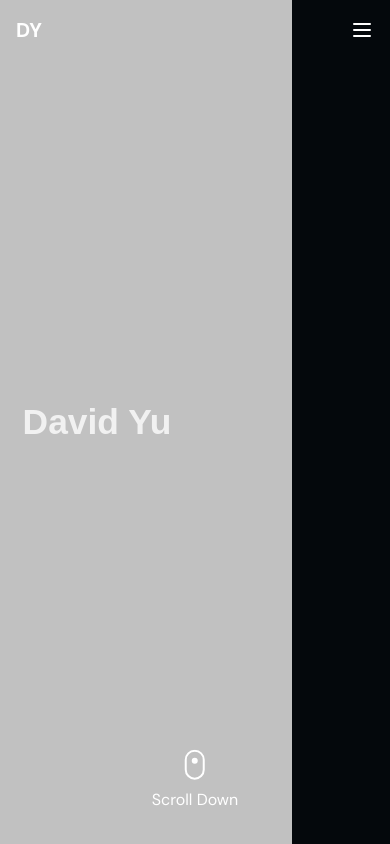
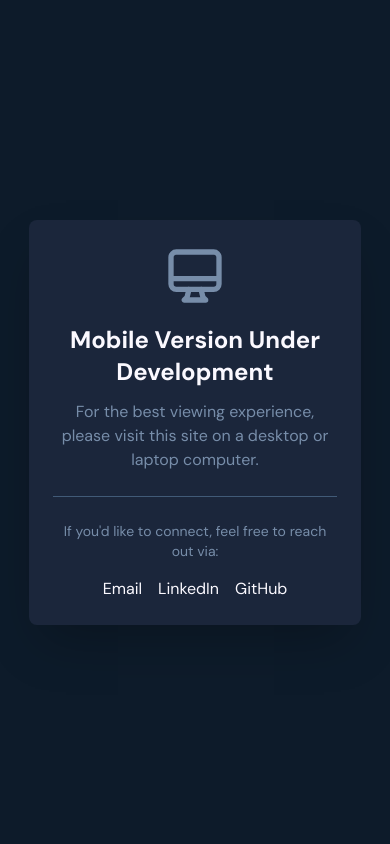
Before and after one commit to DavidYu75/thedavidyu, a Next.js app: page / in a window 390 px wide. Built offline with nearby package versions, Linux system fonts and the light colour scheme.

Commit message:
take back mobile restrict

```diff
--- a/src/app/layout.tsx
+++ b/src/app/layout.tsx
@@ -2,7 +2,7 @@ import type { Metadata } from 'next'
 // import { Inter } from 'next/font/google'
 import { DM_Sans } from 'next/font/google'
 import './globals.css'
-// import MobileNotice from '@/components/MobileNotice'
+import MobileNotice from '@/components/MobileNotice'
 
 // const inter = Inter({
 //   subsets: ['latin'],
@@ -37,6 +37,7 @@ export default function RootLayout({
   return (
     <html lang="en" className={`${dmSans.variable} scroll-smooth`}>
       <body className="min-h-screen bg-[#0D1B2A] overscroll-none">
+        <MobileNotice />
         <div className="relative min-h-screen bg-[#0D1B2A]">
           {children}
         </div>
```
